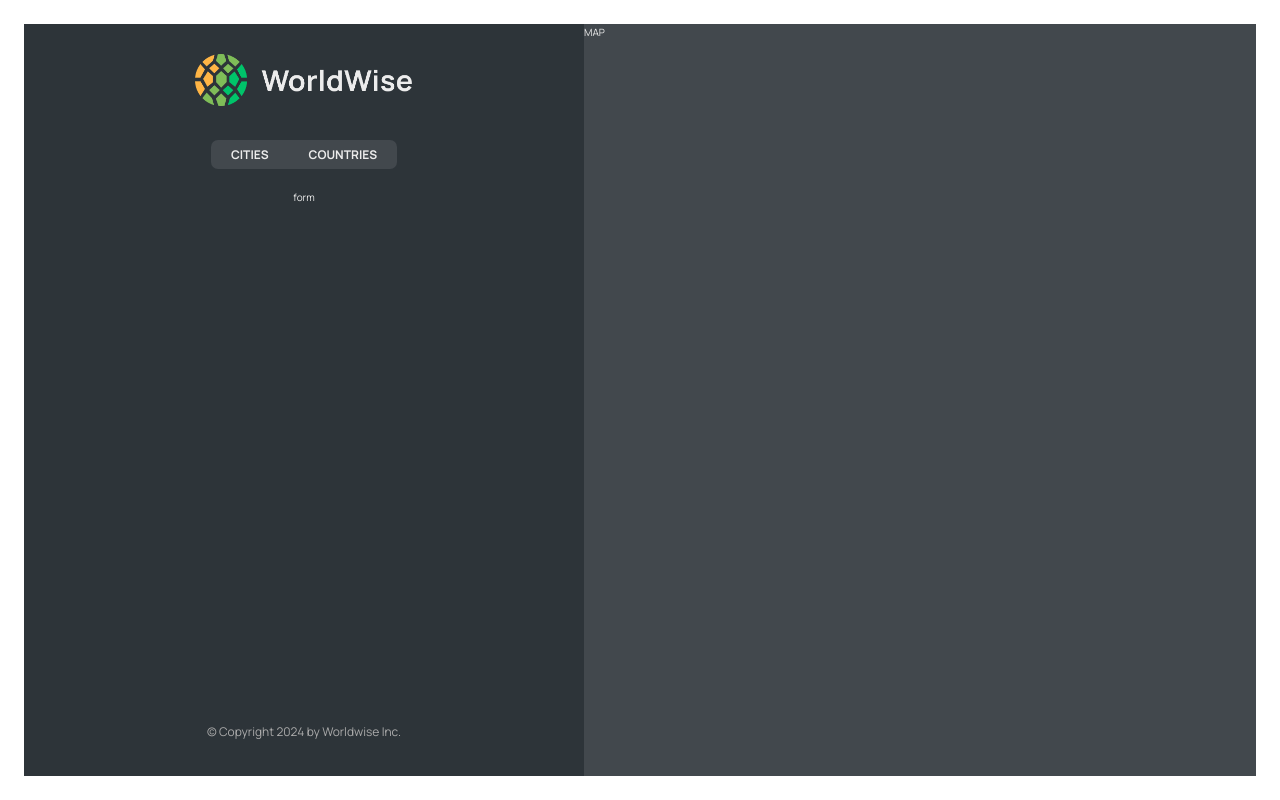
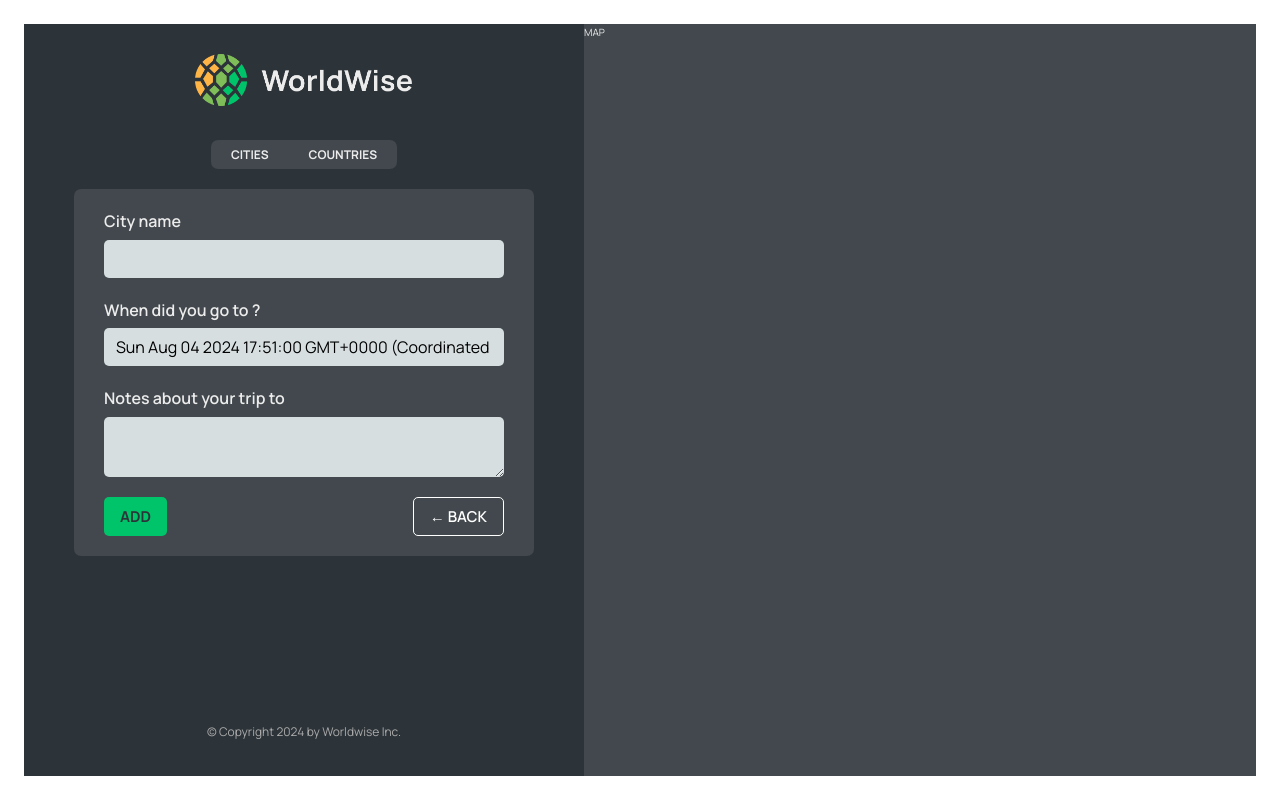
Before and after one commit to vendyggod/worldwise, a React (Vite) app: page /app/form in a window 1280 px wide. Built offline with nearby package versions, Linux system fonts and the light colour scheme; data requests are answered from the project's data file.

Commit message:
useNavigate and some changes

```diff
--- a/src/App.jsx
+++ b/src/App.jsx
@@ -1,4 +1,4 @@
-import { BrowserRouter, Route, Routes } from 'react-router-dom';
+import { BrowserRouter, Navigate, Route, Routes } from 'react-router-dom';
 import { useState, useEffect } from 'react';
 import Homepage from './pages/Homepage/Homepage';
 import Product from './pages/Product/Product';
@@ -9,6 +9,7 @@
 import CityList from './components/CityList/CityList';
 import CountryList from './components/CountryList/CountryList';
 import City from './components/City/City';
+import Form from './components/Form/Form';
 
 const BASE_URL = 'http://localhost:9000';
 
@@ -41,10 +42,7 @@
         <Route path="pricing" element={<Pricing />} />
         <Route path="login" element={<Login />} />
         <Route path="app" element={<AppLayout />}>
-          <Route
-            index
-            element={<CityList cities={cities} isLoading={isLoading} />}
-          />
+          <Route index element={<Navigate replace to="cities" />} />
           <Route
             path="cities"
             element={<CityList cities={cities} isLoading={isLoading} />}
@@ -54,7 +52,7 @@
             path="countries"
             element={<CountryList cities={cities} isLoading={isLoading} />}
           />
-          <Route path="form" element={<p>form</p>} />
+          <Route path="form" element={<Form />} />
         </Route>
         <Route path="*" element={<PageNotFound />} />
       </Routes>
--- /dev/null
+++ b/src/components/Button/Button.jsx
@@ -0,0 +1,18 @@
+import styles from './Button.module.css';
+import PropTypes from 'prop-types';
+
+Button.propTypes = {
+  children: PropTypes.any,
+  onClick: PropTypes.func,
+  type: PropTypes.string,
+};
+
+function Button({ children, onClick, type }) {
+  return (
+    <button onClick={onClick} className={`${styles.btn} ${styles[type]}`}>
+      {children}
+    </button>
+  );
+}
+
+export default Button;
--- a/src/components/Button/Button.module.css
+++ b/src/components/Button/Button.module.css
@@ -1,5 +1,4 @@
 .btn {
-  color: inherit;
   text-transform: uppercase;
   padding: 0.8rem 1.6rem;
   font-family: inherit;
@@ -16,6 +15,7 @@
 }
 
 .back {
+  color: #fff;
   font-weight: 600;
   background: none;
   border: 1px solid currentColor;
--- a/src/components/CityItem/CityItem.jsx
+++ b/src/components/CityItem/CityItem.jsx
@@ -15,11 +15,14 @@
 };
 
 function CityItem({ city }) {
-  const { cityName, emoji, date, id } = city;
+  const { cityName, emoji, date, id, position } = city;
 
   return (
     <li>
-      <Link className={styles.cityItem} to={`${id}`}>
+      <Link
+        className={styles.cityItem}
+        to={`${id}?lat=${position.lat}&lng=${position.lng}`}
+      >
         <span className={styles.emoji}>{emoji}</span>
         <h3 className={styles.name}>{cityName}</h3>
         <time className={styles.date}>{formatDate(date)}</time>
--- a/src/components/Form/Form.jsx
+++ b/src/components/Form/Form.jsx
@@ -1,22 +1,25 @@
 // "https://api.bigdatacloud.net/data/reverse-geocode-client?latitude=0&longitude=0"
 
-import { useState } from "react";
-
-import styles from "./Form.module.css";
+import { useState } from 'react';
+import Button from '../Button/Button';
+import styles from './Form.module.css';
+import { useNavigate } from 'react-router-dom';
 
 export function convertToEmoji(countryCode) {
   const codePoints = countryCode
     .toUpperCase()
-    .split("")
+    .split('')
     .map((char) => 127397 + char.charCodeAt());
   return String.fromCodePoint(...codePoints);
 }
 
 function Form() {
-  const [cityName, setCityName] = useState("");
-  const [country, setCountry] = useState("");
+  const navigate = useNavigate();
+
+  const [cityName, setCityName] = useState('');
+  const [country, setCountry] = useState('');
   const [date, setDate] = useState(new Date());
-  const [notes, setNotes] = useState("");
+  const [notes, setNotes] = useState('');
 
   return (
     <form className={styles.form}>
@@ -49,8 +52,16 @@
       </div>
 
       <div className={styles.buttons}>
-        <button>Add</button>
-        <button>&larr; Back</button>
+        <Button type="primary">Add</Button>
+        <Button
+          type="back"
+          onClick={(e) => {
+            e.preventDefault();
+            navigate(-1);
+          }}
+        >
+          &larr; Back
+        </Button>
       </div>
     </form>
   );
--- a/src/components/Map/Map.jsx
+++ b/src/components/Map/Map.jsx
@@ -1,7 +1,17 @@
+import { useNavigate, useSearchParams } from 'react-router-dom';
 import styles from './Map.module.css';
 
 function Map() {
-  return <div className={styles.mapContainer}>MAP</div>;
+  const navigate = useNavigate();
+  const [searchParams, setSearchParams] = useSearchParams();
+  const lat = searchParams.get('lat');
+  const lng = searchParams.get('lng');
+
+  return (
+    <div className={styles.mapContainer} onClick={() => navigate('form')}>
+      MAP
+    </div>
+  );
 }
 
 export default Map;
```
